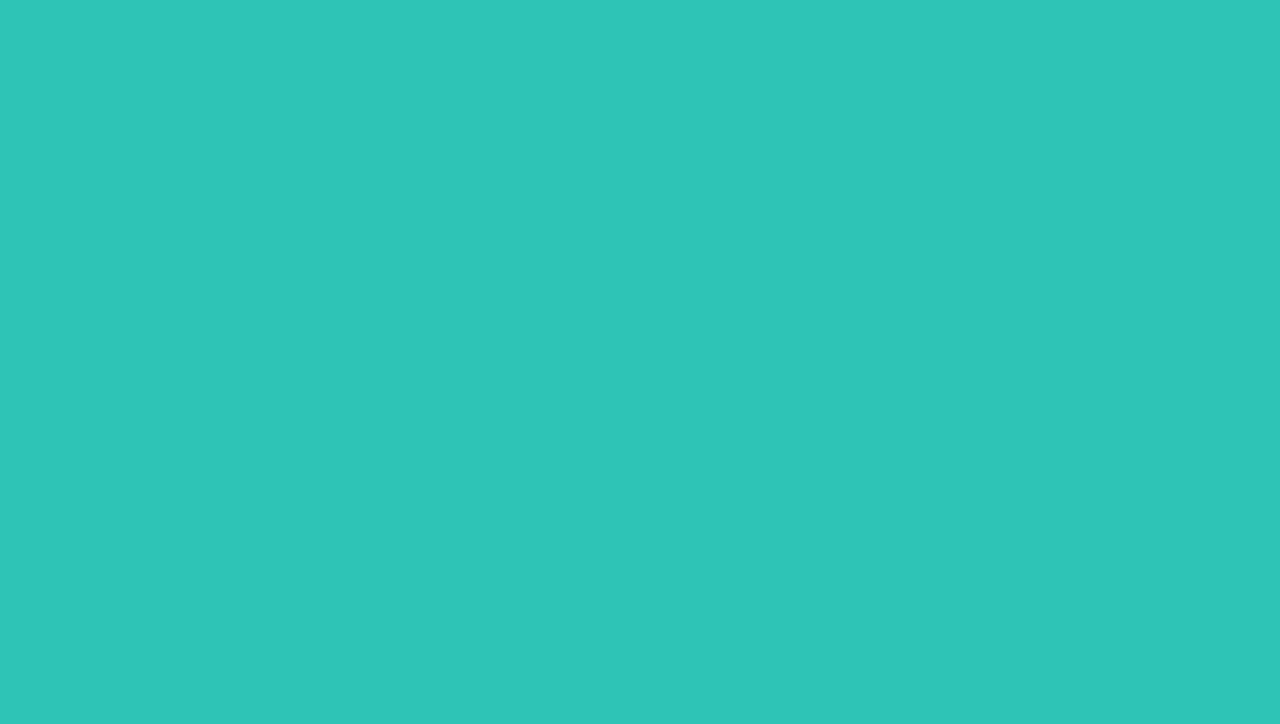
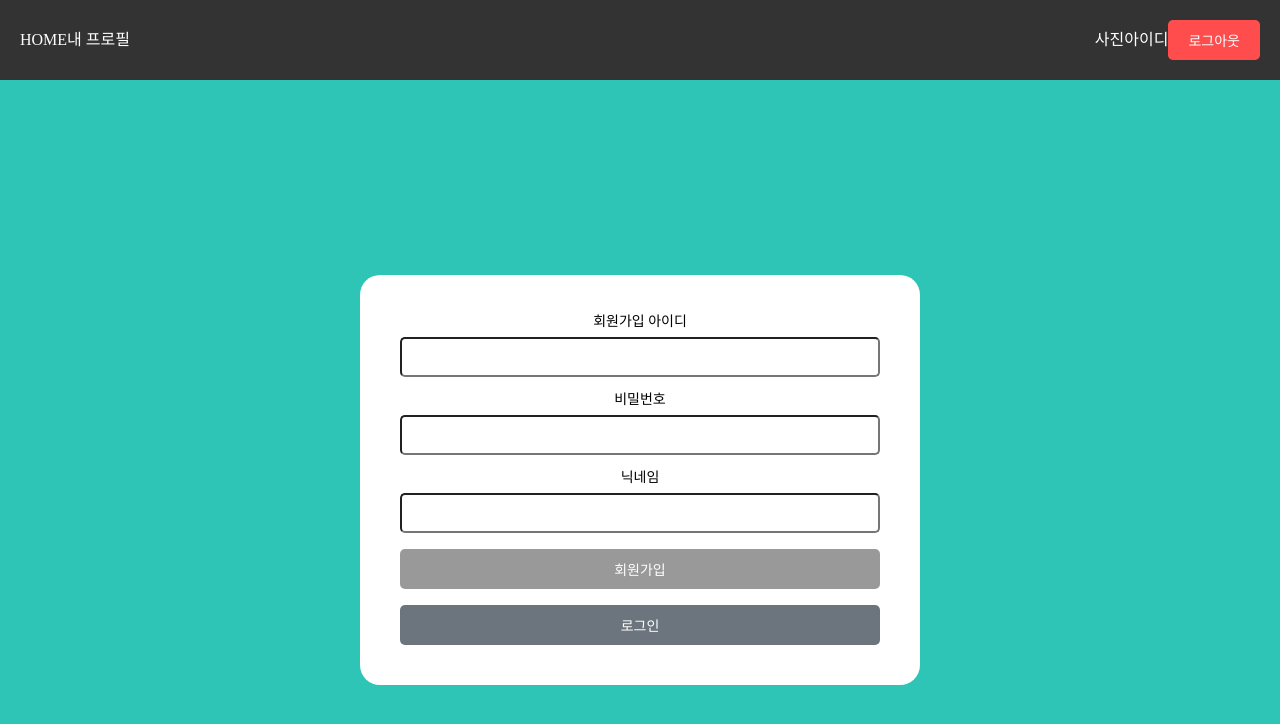
Before and after one commit to slsl2/FinancialRecordsNew, a React (Vite) app in the folder financial-records-new/: page /signup in a window 1280 px wide. Before the commit this address had no page. Shown: the top 724 px of the page. Built offline with nearby package versions, Linux system fonts and the light colour scheme.

Commit message:
style: 회원가입, 로그인 페이지 UI

```diff
--- a/financial-records-new/src/components/layout/Layout.jsx
+++ b/financial-records-new/src/components/layout/Layout.jsx
@@ -1,5 +1,45 @@
 import React from "react";
 import styled from "styled-components";
+import Button from "../atoms/Button";
+
+const Layout = ({ children }) => {
+  return (
+    <>
+      <Header>
+        <HeaderLeft>
+          {" "}
+          <span>HOME</span>
+          <span>내 프로필</span>
+        </HeaderLeft>
+        <HeaderRight>
+          <div>사진</div>
+          <span>아이디</span>
+          <Button backgroundColor="#ff4d4d" color="white" contents="로그아웃" />
+        </HeaderRight>
+      </Header>
+      <LayoutDiv>{children}</LayoutDiv>
+    </>
+  );
+};
+
+const Header = styled.div`
+  padding: 2rem;
+  background-color: #333;
+  color: white;
+  font-size: 1.6rem;
+  display: flex;
+  justify-content: space-between;
+  min-width: 480px;
+`;
+
+const HeaderLeft = styled.div`
+  display: flex;
+  align-items: center;
+`;
+const HeaderRight = styled.div`
+  display: flex;
+  align-items: center;
+`;
 
 const LayoutDiv = styled.div`
   font-size: 2rem;
@@ -9,8 +49,4 @@ const LayoutDiv = styled.div`
   margin: 0 auto; /* 왼쪽 오른쪽 margin이 동일해짐 */
 `;
 
-const Layout = ({ children }) => {
-  return <LayoutDiv>{children}</LayoutDiv>;
-};
-
 export default Layout;
--- /dev/null
+++ b/financial-records-new/src/pages/Login.jsx
@@ -0,0 +1,75 @@
+import React from "react";
+import styled from "styled-components";
+import StyledContainer from "../styles/StyledContainer";
+import Button from "../components/atoms/Button";
+
+const Login = () => {
+  return (
+    <>
+      <LoginPage>
+        {" "}
+        <LoginForm>
+          <InputDiv>
+            <span>로그인 아이디</span>
+            <Input />
+          </InputDiv>
+          <InputDiv>
+            <span>비밀번호</span>
+            <Input />
+          </InputDiv>
+          <Button
+            width="100%"
+            backgroundColor="#999"
+            color="white"
+            margin="0 0 1.6rem 0"
+            contents="로그인"
+            type="button"
+          />
+          <Button
+            width="100%"
+            backgroundColor="#6c757d"
+            color="white"
+            contents="회원가입"
+            type="button"
+          />
+        </LoginForm>
+      </LoginPage>
+    </>
+  );
+};
+
+export default Login;
+
+const LoginPage = styled.div`
+  height: 100vh;
+  display: flex;
+  justify-content: center;
+  align-items: center;
+`;
+
+const LoginForm = styled(StyledContainer).attrs({ as: "form" })`
+  font-size: 1.4rem;
+  display: flex;
+  flex-direction: column;
+  justify-content: center;
+  align-items: center;
+  width: 60%;
+  max-width: 480px;
+  margin: 0;
+  padding: 4rem;
+`;
+
+const InputDiv = styled.div`
+  display: flex;
+  flex-direction: column;
+  text-align: center;
+  width: 100%;
+`;
+const Input = styled.input`
+  font-size: 1.4rem;
+  margin: 0.8rem 0 1.6rem 0;
+  padding: 1rem;
+  box-sizing: border-box;
+  border-radius: 5px;
+  outline: none;
+`;
--- /dev/null
+++ b/financial-records-new/src/pages/SignUp.jsx
@@ -0,0 +1,79 @@
+import React from "react";
+import styled from "styled-components";
+import StyledContainer from "../styles/StyledContainer";
+import Button from "../components/atoms/Button";
+
+const SignUp = () => {
+  return (
+    <>
+      <SignUpPage>
+        {" "}
+        <SignUpForm>
+          <InputDiv>
+            <span>회원가입 아이디</span>
+            <Input />
+          </InputDiv>
+          <InputDiv>
+            <span>비밀번호</span>
+            <Input />
+          </InputDiv>
+          <InputDiv>
+            <span>닉네임</span>
+            <Input />
+          </InputDiv>
+          <Button
+            width="100%"
+            backgroundColor="#999"
+            color="white"
+            margin="0 0 1.6rem 0"
+            contents="회원가입"
+            type="button"
+          />
+          <Button
+            width="100%"
+            backgroundColor="#6c757d"
+            color="white"
+            contents="로그인"
+            type="button"
+          />
+        </SignUpForm>
+      </SignUpPage>
+    </>
+  );
+};
+
+export default SignUp;
+
+const SignUpPage = styled.div`
+  height: 100vh;
+  display: flex;
+  justify-content: center;
+  align-items: center;
+`;
+
+const SignUpForm = styled(StyledContainer).attrs({ as: "form" })`
+  font-size: 1.4rem;
+  display: flex;
+  flex-direction: column;
+  justify-content: center;
+  align-items: center;
+  width: 60%;
+  max-width: 480px;
+  margin: 0;
+  padding: 4rem;
+`;
+
+const InputDiv = styled.div`
+  display: flex;
+  flex-direction: column;
+  text-align: center;
+  width: 100%;
+`;
+const Input = styled.input`
+  font-size: 1.4rem;
+  margin: 0.8rem 0 1.6rem 0;
+  padding: 1rem;
+  box-sizing: border-box;
+  border-radius: 5px;
+  outline: none;
+`;
--- a/financial-records-new/src/shared/Router.jsx
+++ b/financial-records-new/src/shared/Router.jsx
@@ -2,6 +2,8 @@ import React, { useState, useEffect } from "react";
 import { BrowserRouter, Route, Routes } from "react-router-dom";
 import Home from "../pages/Home.jsx";
 import Record from "../pages/Record.jsx";
+import Login from "../pages/Login.jsx";
+import SignUp from "../pages/SignUp.jsx";
 
 const Router = () => {
   const [selectedMonth, setSelectedMonth] = useState("");
@@ -17,6 +19,8 @@ const Router = () => {
             />
           }
         />
+        <Route path="/signup" element={<SignUp />}></Route>
+        <Route path="/login" element={<Login />}></Route>
         <Route path="/record/:id" element={<Record />} />
       </Routes>
     </BrowserRouter>
```
Lines whose indentation alone changed are shown as unchanged.
